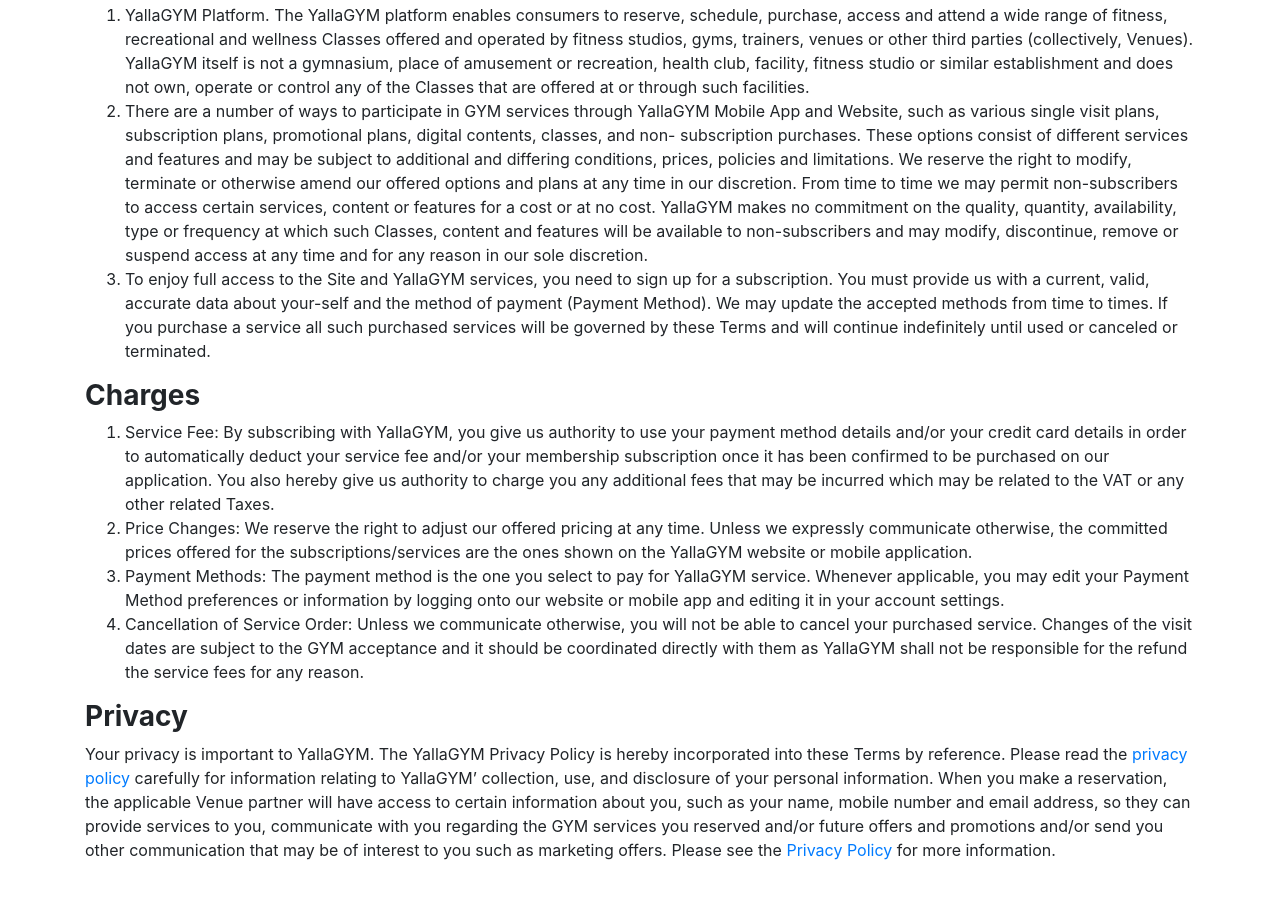
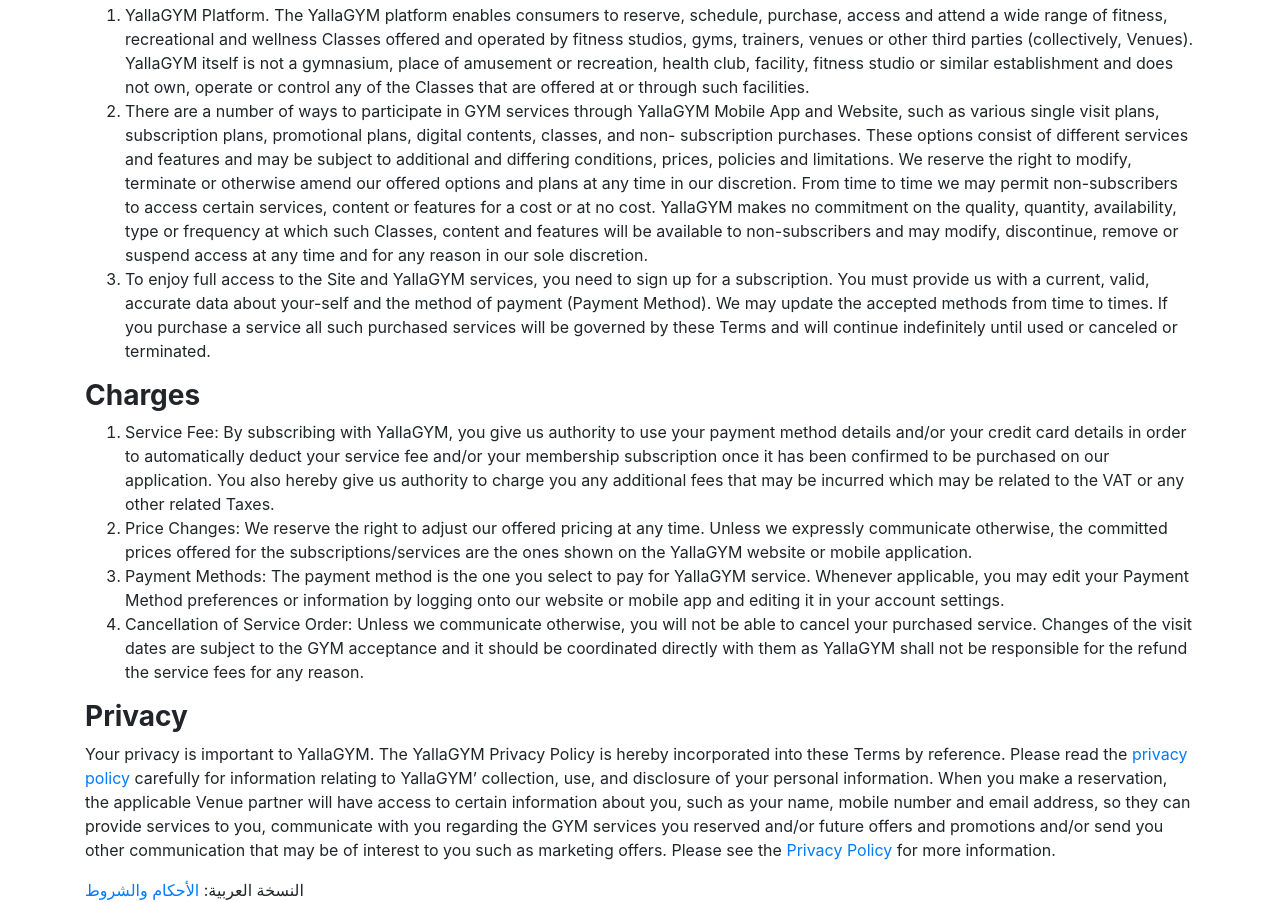
Before and after one commit to openskyjo/Terms-Conditions, a plain HTML site: page index.html in a window 1280 px wide. Shown: the part 655-1557 px from the top of the page. Before the commit the page ends 1533 px from the top, so only its background shows below. Drawn offline with nearby package versions, Linux system fonts and the light colour scheme.

Commit message:
Update index.html

```diff
--- a/index.html
+++ b/index.html
@@ -50,6 +50,11 @@
 		<h3><strong>Privacy</strong></h3>
 		<p>Your privacy is important to YallaGYM. The YallaGYM Privacy Policy is hereby incorporated into these Terms by reference. Please read the <a href="https://openskyjo.github.io/PrivacyPolicy/">privacy policy</a> carefully for information relating to YallaGYM’ collection, use, and disclosure of your personal information. When you make a reservation, the applicable Venue partner will have access to certain information about you, such as your name, mobile number and email address, so they can provide services to you, communicate with you regarding the GYM services you reserved and/or future offers and promotions and/or send you other communication that may be of interest to you such as marketing offers. Please see the<a href="https://openskyjo.github.io/PrivacyPolicy/"> Privacy Policy</a> for more information.</p>
 	</div>
+	<div class="container" dir="rtl">
+		النسخة العربية:
+
+		<a href="https://openskyjo.github.io/Terms-Conditions-ar/">الأحكام والشروط</a>
+	</div>
 	<!-- Optional JavaScript -->
 	<!-- jQuery first, then Popper.js, then Bootstrap JS -->
 	<script src="https://code.jquery.com/jquery-3.4.1.slim.min.js" integrity="sha384-J6qa4849blE2+poT4WnyKhv5vZF5SrPo0iEjwBvKU7imGFAV0wwj1yYfoRSJoZ+n" crossorigin="anonymous"></script>
```
